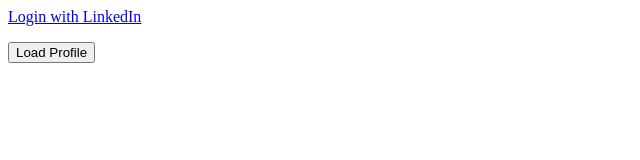
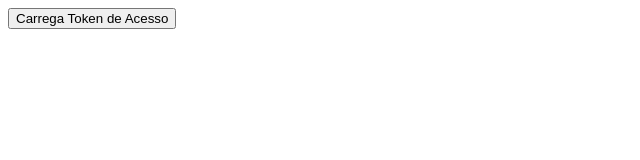
Before and after one commit to nogueiradalmeida/nogueiradalmeida.github.io, a website: page retorno.html in a window 1280 px wide. Shown: the whole page, without its empty margins (0-640 px from the left). Drawn offline with nearby package versions, Linux system fonts and the light colour scheme.

Commit message:
remove excesso

```diff
--- a/retorno.html
+++ b/retorno.html
@@ -36,5 +36,4 @@
     });
 </script>
 
-<p><a href="https://github.com/login/oauth/authorize?client_id=78r82byagj089p">Login with LinkedIn</a></p>
-<button type="button">Load Profile</button>
+<button type="button">Carrega Token de Acesso</button>
```
Also changed, not shown: index.html (+0 -1 lines).
